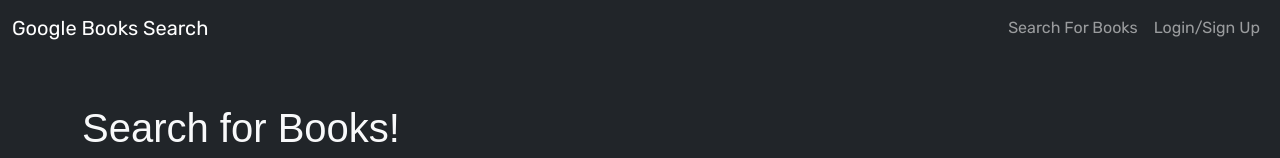
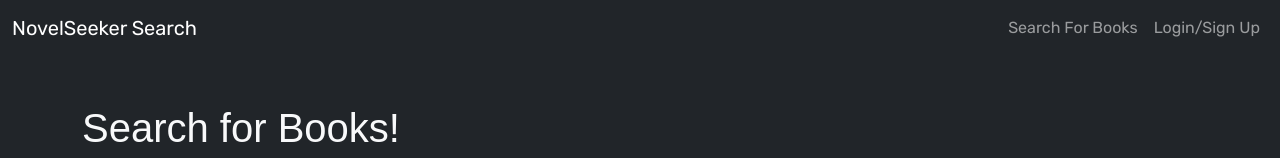
Before and after one commit to Clkwong3/NovelSeeker, a React (Vite) app in the folder client/: page / in a window 1280 px wide. Shown: the top 158 px of the page. Built offline with nearby package versions, Linux system fonts and the light colour scheme; a web font is replaced by a local one.

Commit message:
Navbar - switched Google Books to NovelSeeker

```diff
--- a/client/src/components/Navbar.jsx
+++ b/client/src/components/Navbar.jsx
@@ -15,7 +15,7 @@
       <Navbar bg='dark' variant='dark' expand='lg'>
         <Container fluid>
           <Navbar.Brand as={Link} to='/'>
-            Google Books Search
+            NovelSeeker Search
           </Navbar.Brand>
           <Navbar.Toggle aria-controls='navbar' />
           <Navbar.Collapse id='navbar' className='d-flex flex-row-reverse'>
```
